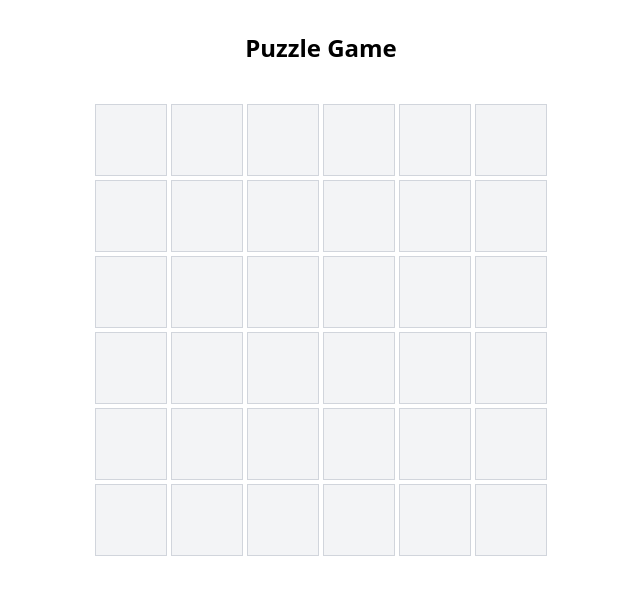
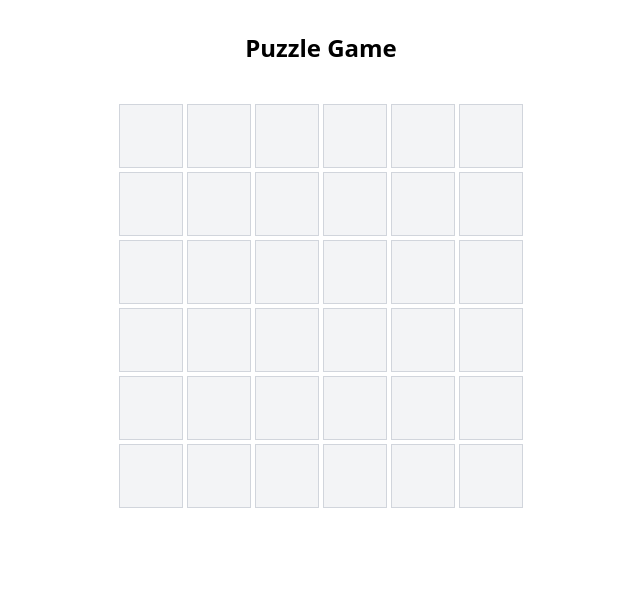
Before and after one commit to aliklc/puzzle-game, a Next.js app: page / in a window 1280 px wide. Shown: the top 594 px of the page, without its empty margins (319-959 px from the left). Built offline with nearby package versions, Linux system fonts and the light colour scheme.

Commit message:
Tüm hücrelere tıklanabiliyor ve tıklandığında sırayla geçişler eklendi

```diff
--- a/app/components/PuzzleBoard.tsx
+++ b/app/components/PuzzleBoard.tsx
@@ -1,23 +1,47 @@
 'use client'
 
+import { useState } from 'react'
+
+type CellValue = 'blueberry' | 'lemon' | null
+
+type Cell = {
+  row: number
+  col: number
+  value: CellValue
+}
+
 export default function PuzzleBoard() {
-  const grid = Array.from({ length: 6 }, (_, row) =>
-    Array.from({ length: 6 }, (_, col) => ({
-      row,
-      col,
-    }))
+const [grid, setGrid] = useState<Cell[][]>(
+  Array.from({ length: 6 }, (_, row) =>
+    Array.from({ length: 6 }, (_, col) => ({ row, col, value: null }))
   )
+
+)
+
+  const toggleCellValue = (row: number, col: number) => {
+    setGrid(prevGrid => {
+      const newGrid = prevGrid.map(r => r.map(c => ({ ...c })))
+      const cell = newGrid[row][col]
+      if (cell.value === null) cell.value = 'blueberry'
+      else if (cell.value === 'blueberry') cell.value = 'lemon'
+      else cell.value = null
+      return newGrid
+    })
+  }
 
   return (
     <div className="grid grid-cols-6 gap-1 w-fit mx-auto mt-10">
-      {grid.flat().map(cell => (
-        <div
-          key={`${cell.row}-${cell.col}`}
-          className="w-18 h-18 bg-gray-100 border border-gray-300 flex items-center justify-center"
-        >
-
-        </div>
-      ))}
+      {grid.flatMap((row, rowIndex) =>
+        row.map((cell, colIndex) => (
+          <div
+            key={`${rowIndex}-${colIndex}`}
+            className="w-16 h-16 bg-gray-100 border border-gray-300 flex items-center justify-center text-2xl cursor-pointer select-none"
+            onClick={() => toggleCellValue(rowIndex, colIndex)}
+          >
+            {cell.value === 'blueberry' ? '🫐' : cell.value === 'lemon' ? '🍋' : ''}
+          </div>
+        ))
+      )}
     </div>
   )
 }
```
